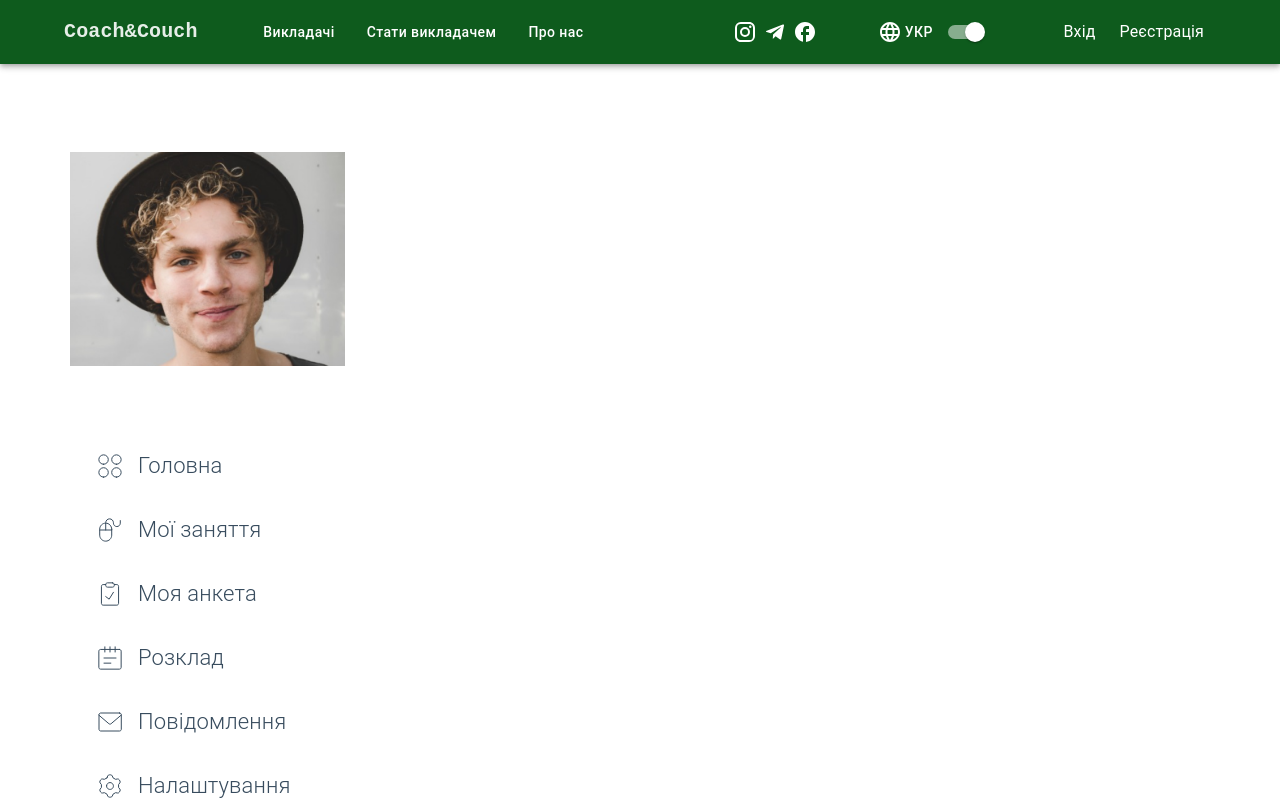
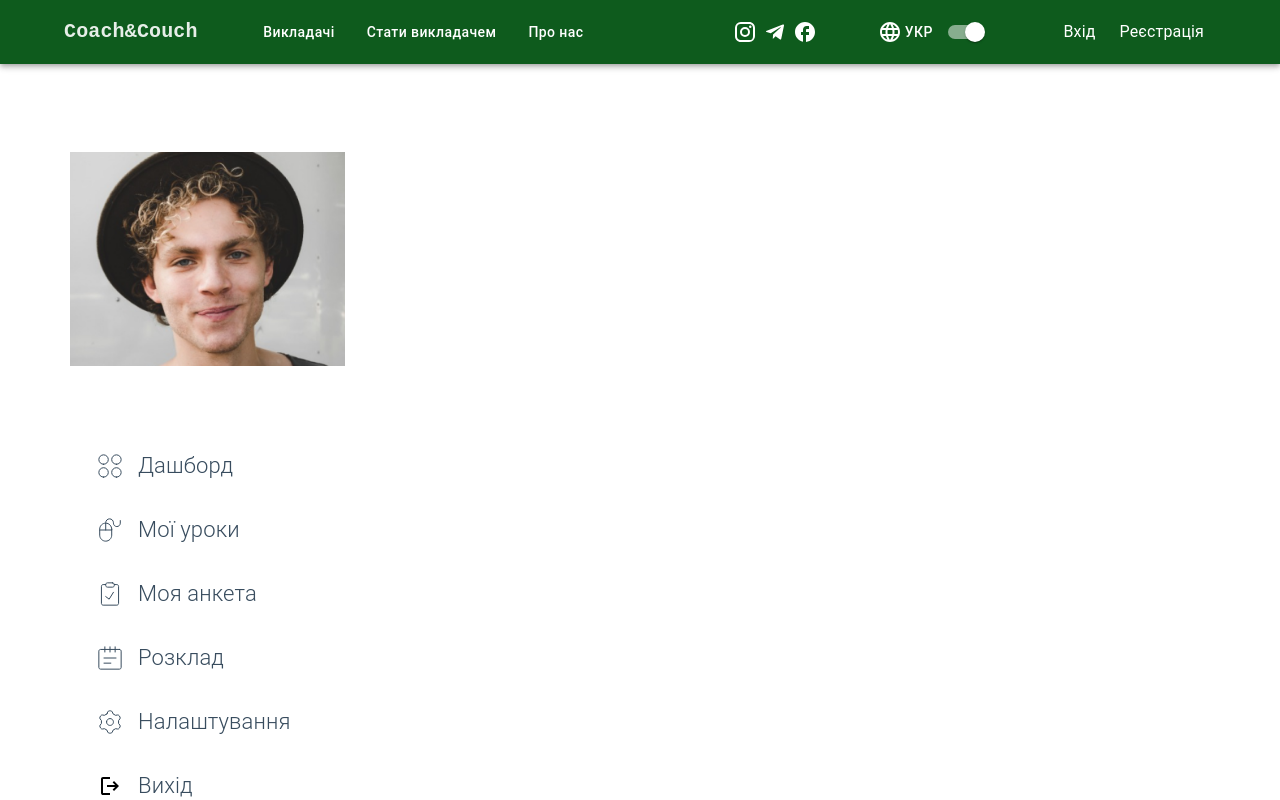
Before and after one commit to ViktoriiaPavliukh/CoachAndCouch, a React (Vite) app: page /user/1 in a window 1280 px wide. Shown: the top 800 px of the page. Built offline with nearby package versions, Linux system fonts and the light colour scheme.

Commit message:
add logout to Personal Account

```diff
--- a/src/components/PersonalAccount/PersonalAccount.jsx
+++ b/src/components/PersonalAccount/PersonalAccount.jsx
@@ -1,16 +1,17 @@
 import "react-calendar/dist/Calendar.css";
 // import { enUS } from "date-fns/locale";
 import { Container, Box, Typography } from "@mui/material";
-
-import { Link, Outlet } from "react-router-dom";
+import { Link, Outlet, useNavigate } from "react-router-dom";
 import { PersonalImage } from "./PersonalImage";
-import { useSelector } from "react-redux";
+import { useSelector, useDispatch } from "react-redux";
+import { logoutUser } from "../../redux/auth/operations";
 import homeIcon from "../../assets/icons/interface-dashboard-layout-circle--app-application-dashboard-home-layout-circle.svg";
 import mouse from "../../assets/icons/computer-mouse--computer-device-electronics-mouse.svg";
 import notepad from "../../assets/icons/interface-content-note-pad-text--content-notes-book-notepad-notebook.svg";
 import checklist from "../../assets/icons/interface-file-clipboard-check--checkmark-edit-task-edition-checklist-check-success-clipboard-form.svg";
 import settings from "../../assets/icons/interface-setting-cog--work-loading-cog-gear-settings-machine.svg";
-import envelope from "../../assets/icons/mail-send-envelope--envelope-email-message-unopened-sealed-close.svg";
+// import envelope from "../../assets/icons/mail-send-envelope--envelope-email-message-unopened-sealed-close.svg";
+import logout from "../../assets/icons/logout.svg";
 import { selectUser } from "../../redux/auth/selectors";
 
 const linkStyles = {
@@ -25,7 +26,19 @@ const linkStyles = {
 };
 
 export function PersonalAccount() {
+  const dispatch = useDispatch();
   const user = useSelector(selectUser);
+  const navigate = useNavigate();
+
+  const handleLogout = () => {
+    dispatch(logoutUser());
+    navigate("/", { replace: true });
+  };
+
+  if (!user) {
+    navigate("/");
+    return null;
+  }
 
   return (
     <Container
@@ -48,7 +61,7 @@ export function PersonalAccount() {
           variant="fontTitle"
           sx={{ display: "flex", paddingTop: "32px" }}
         >
-          {user.name}
+          {user.firstName}
         </Typography>
         <Box
           sx={{
@@ -62,13 +75,13 @@ export function PersonalAccount() {
           <Box component={Link} to="main" sx={linkStyles}>
             <img src={homeIcon} alt="Home Icon" />
             <Typography variant="fontLink" noWrap>
-              Головна
+              Дашборд
             </Typography>
           </Box>
           <Box component={Link} to="lessons" sx={linkStyles}>
             <img src={mouse} alt="lessons" />
             <Typography variant="fontLink" noWrap>
-              Мої заняття
+              Мої уроки
             </Typography>
           </Box>
           <Box component={Link} to="enquiry" sx={linkStyles}>
@@ -83,16 +96,22 @@ export function PersonalAccount() {
               Розклад
             </Typography>
           </Box>
-          <Box component={Link} to="messages" sx={linkStyles}>
+          {/* <Box component={Link} to="messages" sx={linkStyles}>
             <img src={envelope} alt="messages" />
             <Typography variant="fontLink" noWrap>
               Повідомлення
             </Typography>
-          </Box>
+          </Box> */}
           <Box component={Link} to="settings" sx={linkStyles}>
             <img src={settings} alt="settings" />
             <Typography variant="fontLink" noWrap>
               Налаштування
+            </Typography>
+          </Box>
+          <Box component={Link} sx={linkStyles} onClick={handleLogout}>
+            <img src={logout} alt="logout" />
+            <Typography variant="fontLink" noWrap>
+              Вихід
             </Typography>
           </Box>
         </Box>
```
Also changed, not shown: src/assets/icons/logout.svg (added).
